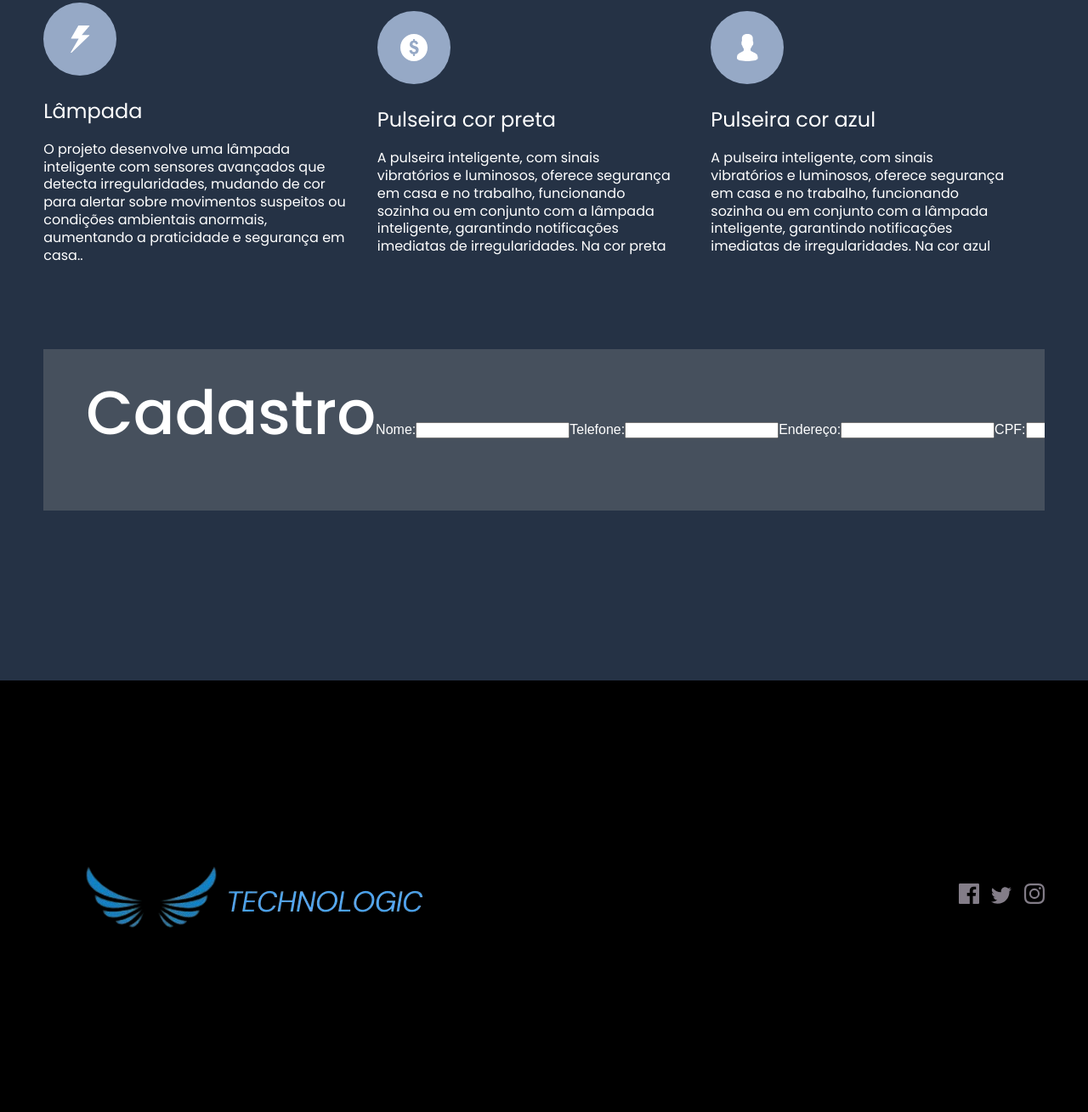
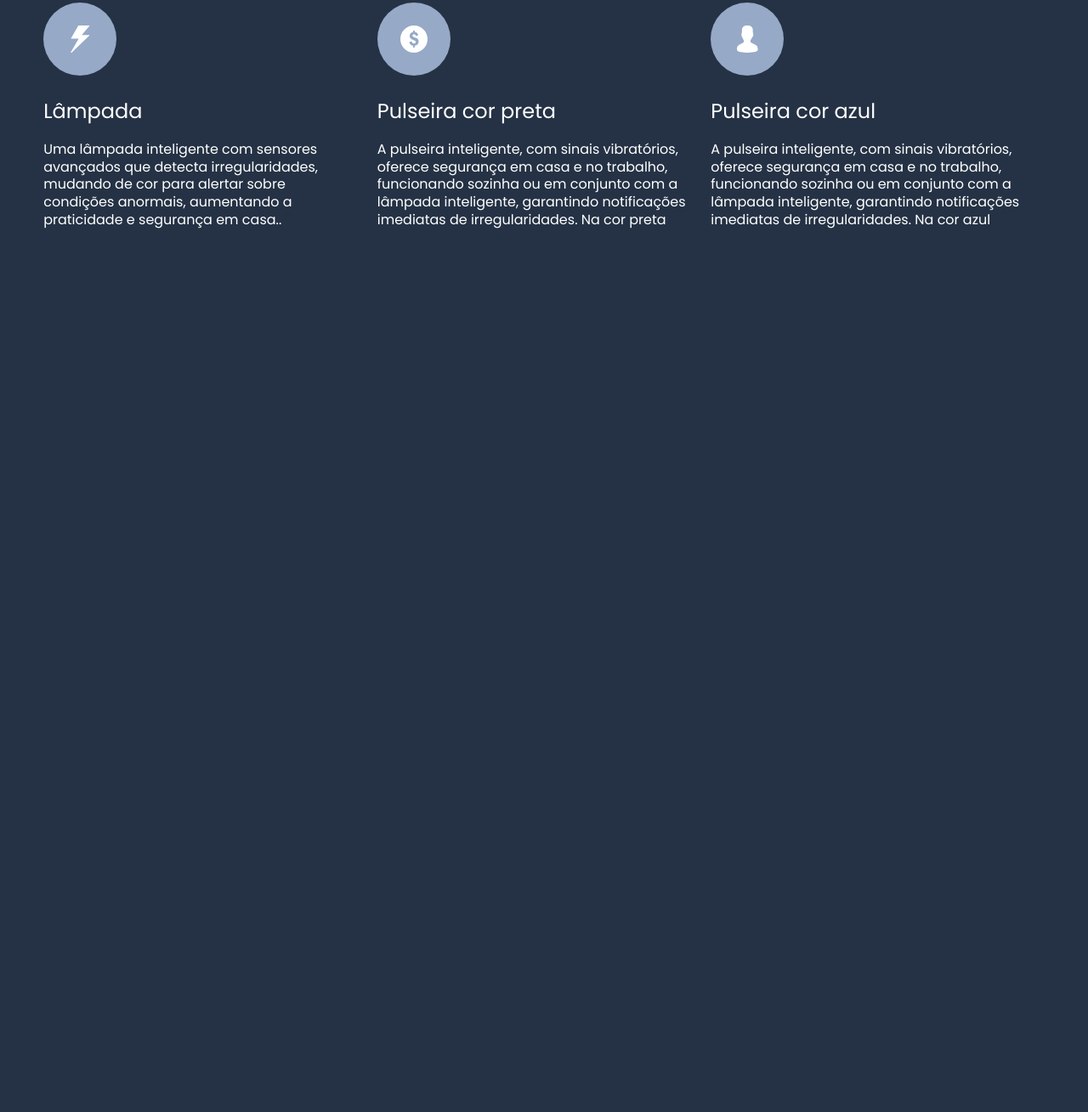
Before and after one commit to allanylopes/Xlumin-site-novo1, a plain HTML site: page prod.html in a window 1280 px wide. Shown: the part 267-1576 px from the top of the page at 85% size. After the commit the page ends 800 px from the top, so only its background shows below. Drawn offline with Linux system fonts and the light colour scheme.

Commit message:
Atualização do site

```diff
--- a/prod.html
+++ b/prod.html
@@ -18,7 +18,6 @@
                     <li> <a href="./index.html"> Home </a> </li>
                     <li> <a href="./blog.html"> Blog </a> </li>
                     <li> <a href="./prod.html"> Produtos</a> </li>
-                    <li> <a href="./cad.html"> Cadastro </a> </li>
                     <li> <a href="./cont.html"> Contato </a> </li>
                 </ul>
                 <!-- nav -->
@@ -31,15 +30,15 @@
                         <div class="card-item">
                             <img src="img/icon-snappy-process.svg" alt="">
                             <p class="titulo">Lâmpada </p>
-                            <p class="description">O projeto desenvolve uma lâmpada inteligente com sensores avançados que detecta irregularidades,
-                                mudando de cor para alertar sobre movimentos suspeitos ou condições ambientais anormais, aumentando a praticidade e segurança em casa..</p>
+                            <p class="description">Uma lâmpada inteligente com sensores avançados que detecta irregularidades,
+                                mudando de cor para alertar sobre condições anormais, aumentando a praticidade e segurança em casa..</p>
                         </div>
                         <!-- card item 0 -->
                         <!-- card item 1 -->
                         <div class="card-item">
                             <img src="img/icon-affordable-prices.svg" alt="">
                             <p class="titulo"> Pulseira cor preta</p>
-                            <p class="description">A pulseira inteligente, com sinais vibratórios e luminosos, oferece segurança em casa e no trabalho, funcionando
+                            <p class="description">A pulseira inteligente, com sinais vibratórios, oferece segurança em casa e no trabalho, funcionando
                                 sozinha ou em conjunto com a lâmpada inteligente, garantindo notificações imediatas de irregularidades. Na cor preta</p>
                         </div>
                         <!-- card item 1 -->
@@ -47,7 +46,7 @@
                         <div class="card-item">
                             <img src="img/icon-people-first.svg" alt="">
                             <p class="titulo">Pulseira cor azul</p>
-                            <p class="description"> A pulseira inteligente, com sinais vibratórios e luminosos, oferece segurança em casa e no trabalho, funcionando
+                            <p class="description"> A pulseira inteligente, com sinais vibratórios, oferece segurança em casa e no trabalho, funcionando
                                 sozinha ou em conjunto com a lâmpada inteligente, garantindo notificações imediatas de irregularidades. Na cor azul</p>
                         </div>
                         <!-- card item 3 -->
@@ -55,46 +54,6 @@
                 </div>
             </section>
             <!-- end diferent -->
-    <!-- section find -->
-    <section class="find2">
-        <div class="container">
-            <div class="find-background2">
-                <h2 class="h2">Cadastro </h2>
 
-                        <label for="nome">Nome:</label><br>
-                        <input type="text" id="nome" name="nome"><br>
-
-                        <label for="telefone">Telefone:</label><br>
-                        <input type="text" id="telefone" name="telefone"><br>
-
-                        <label for="endereco">Endereço:</label><br>
-                        <input type="text" id="endereco" name="endereco"><br>
-
-                        <label for="cpf">CPF:</label><br>
-                        <input type="text" id="cpf" name="cpf"><br><br>
-                        <a href="#" style="margin-left: auto;position: relative;z-index:9;" class="btn">Cadastrar</a>
-
-                    </form>
-
-
-            </div>
-
-    </section>
-
-
-    <footer class="footer">
-        <footer class="container">
-            <!-- footer header -->
-            <div class="footer-header">
-                <div class="logo-footer">
-                    <img src="img/logo.png" alt="">
-                </div>
-                <div class="medias-socias">
-                    <img src="img/icon-facebook.svg" alt="">
-                    <img src="img/icon-twitter.svg" alt="">
-                    <img src="img/icon-instagram.svg" alt="">
-                </div>
-            </div>
-        </footer>
     </body>
 </html>
```
Also changed, not shown: blog.html (+1 -16 lines), cad.html (deleted, +0 -25 lines), cont.html (+0 -1 lines), index.html (+2 -3 lines), img/favicon-32x32.png (deleted).
